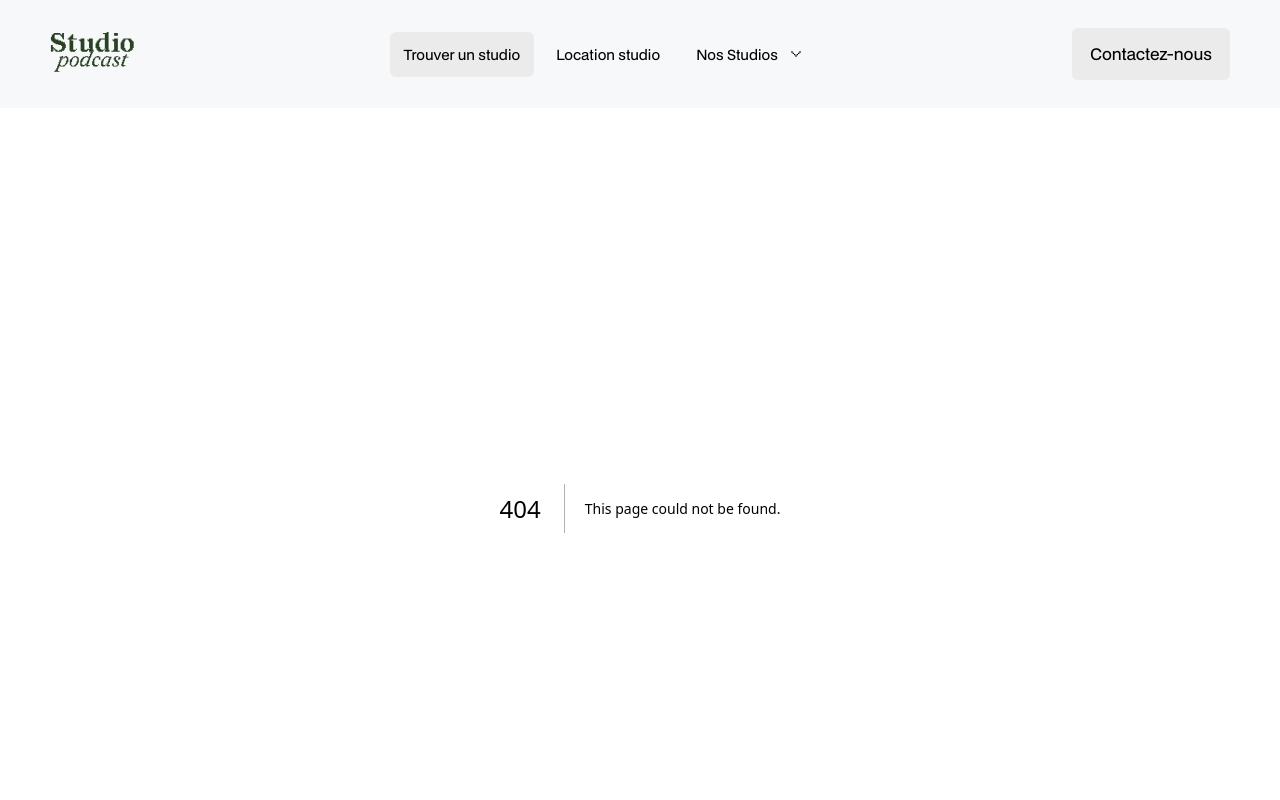
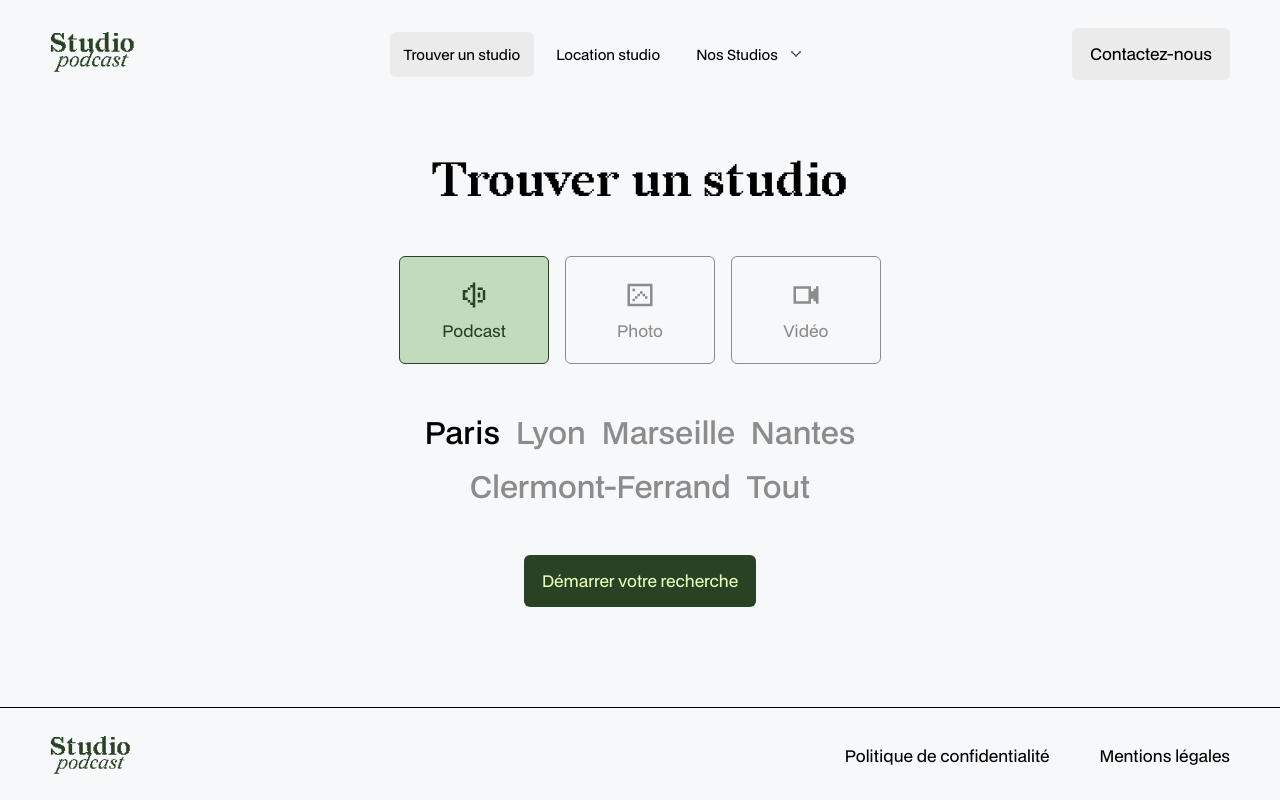
Before and after one commit to HeyAnto/studio-podcast, a Next.js app: page /studios in a window 1280 px wide. Before the commit this address had no page. Shown: the top 800 px of the page. Built offline with nearby package versions, Linux system fonts and the light colour scheme.

Commit message:
Add studios page and layout with search functionality

```diff
--- /dev/null
+++ b/src/app/studios/layout.tsx
@@ -0,0 +1,21 @@
+import type { Metadata } from "next";
+
+export const metadata: Metadata = {
+  title: "Studio Podcast - Trouvez votre studio",
+  description:
+    "Trouvez et louez votre studio d'enregistrement pour podcast, shooting photo ou production vidéo. Découvrez les meilleures adresses à Paris, Lyon, Marseille et plus encore.",
+  robots: {
+    index: true,
+    follow: true,
+    noarchive: false,
+    nosnippet: false,
+  },
+};
+
+export default function StudiosLayout({
+  children,
+}: {
+  children: React.ReactNode;
+}) {
+  return <>{children}</>;
+}
--- /dev/null
+++ b/src/app/studios/page.tsx
@@ -0,0 +1,32 @@
+"use client";
+
+import StudiosList from "@/components/cards/StudiosList";
+import StudiosSearch from "@/components/search/StudiosSearch";
+import { useState } from "react";
+
+const StudiosPage = () => {
+  const [selectedStudioType, setSelectedStudioType] = useState("");
+  const [selectedCity, setSelectedCity] = useState("");
+  const [showResults, setShowResults] = useState(false);
+
+  const handleSearch = (studioType: string, city: string) => {
+    setSelectedStudioType(studioType);
+    setSelectedCity(city);
+    setShowResults(true);
+  };
+
+  return (
+    <main className="gap-50">
+      <section className="gap-50">
+        <StudiosSearch onSearch={handleSearch} />
+        <StudiosList
+          studioType={selectedStudioType}
+          city={selectedCity}
+          isVisible={showResults}
+        />
+      </section>
+    </main>
+  );
+};
+
+export default StudiosPage;
```
